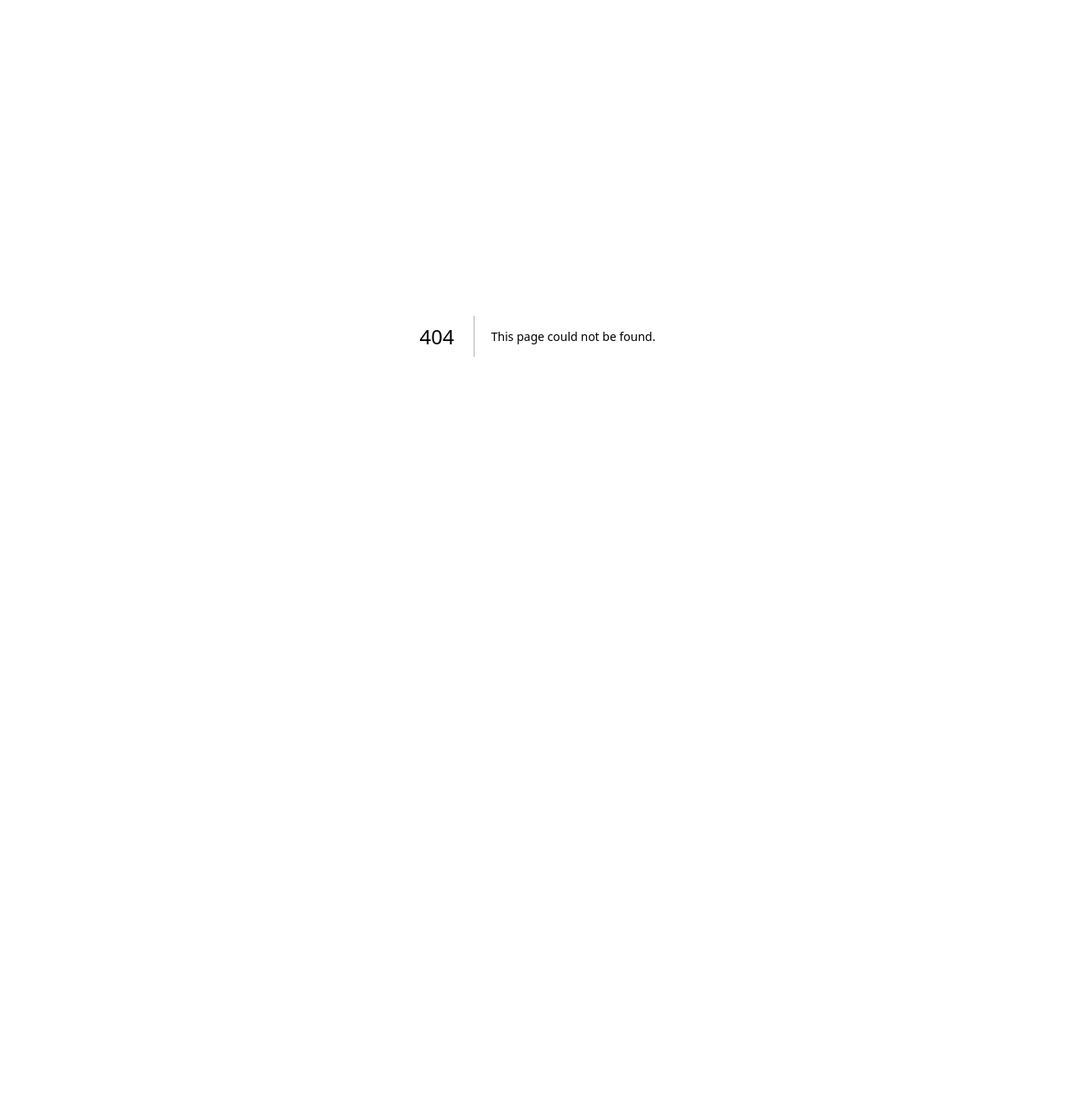
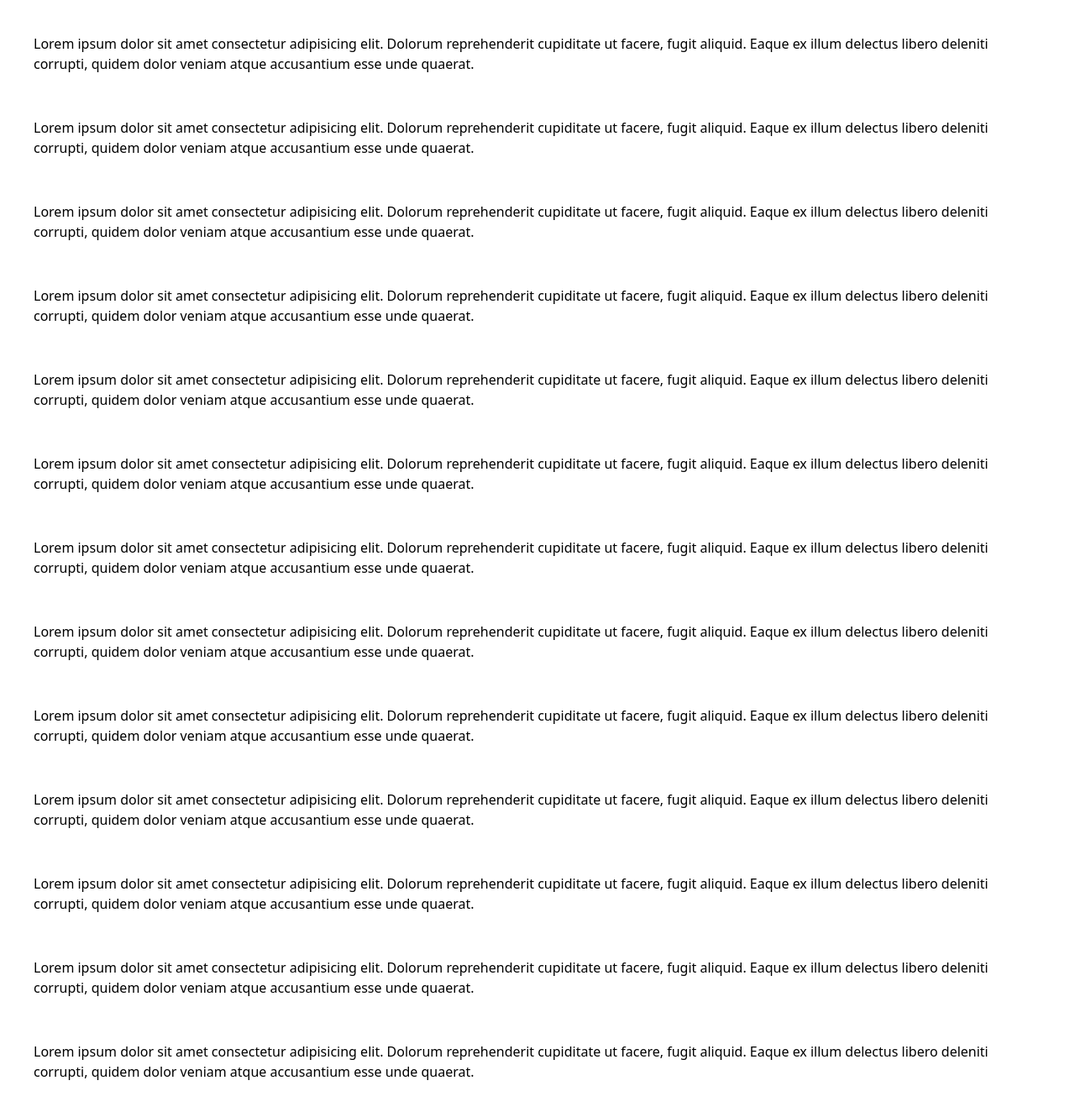
Before and after one commit to lesleh/lesleh-playground, a Next.js app: page /playgrounds/motion in a window 1280 px wide. Before the commit this address had no page. Shown: the top 1324 px of the page at 84% size. Before the commit the page ends 800 px from the top, so only its background shows below. Built offline with nearby package versions, Linux system fonts and the light colour scheme; a web font is replaced by a local one.

Commit message:
Add motion page

```diff
--- a/package.json
+++ b/package.json
@@ -21,7 +21,7 @@
     "clsx": "^2.1.1",
     "eslint": "9.16.0",
     "eslint-config-next": "15.0.4",
-    "motion": "^11.13.1",
+    "motion": "12.0.0-alpha.2",
     "next": "15.0.4",
     "postcss": "^8.4.49",
     "react": "19.0.0",
--- /dev/null
+++ b/src/app/playgrounds/motion/page.tsx
@@ -0,0 +1,108 @@
+"use client";
+
+import { motion } from "motion/react";
+import { ComponentProps } from "react";
+
+function Para(props: ComponentProps<typeof motion.p>) {
+  return (
+    <motion.p
+      style={{ height: 100 }}
+      initial={{
+        opacity: 0,
+        transform: "translateX(-10%)",
+      }}
+      whileInView={{
+        opacity: 1,
+        transform: "translateX(0%)",
+        transition: { duration: 0.5 },
+      }}
+      viewport={{ once: true }}
+      {...props}
+    />
+  );
+}
+
+export default function MotionPage() {
+  return (
+    <div className="p-10">
+      <Para>
+        Lorem ipsum dolor sit amet consectetur adipisicing elit. Dolorum
+        reprehenderit cupiditate ut facere, fugit aliquid. Eaque ex illum
+        delectus libero deleniti corrupti, quidem dolor veniam atque accusantium
+        esse unde quaerat.
+      </Para>
+      <Para>
+        Lorem ipsum dolor sit amet consectetur adipisicing elit. Dolorum
+        reprehenderit cupiditate ut facere, fugit aliquid. Eaque ex illum
+        delectus libero deleniti corrupti, quidem dolor veniam atque accusantium
+        esse unde quaerat.
+      </Para>
+      <Para>
+        Lorem ipsum dolor sit amet consectetur adipisicing elit. Dolorum
+        reprehenderit cupiditate ut facere, fugit aliquid. Eaque ex illum
+        delectus libero deleniti corrupti, quidem dolor veniam atque accusantium
+        esse unde quaerat.
+      </Para>
+      <Para>
+        Lorem ipsum dolor sit amet consectetur adipisicing elit. Dolorum
+        reprehenderit cupiditate ut facere, fugit aliquid. Eaque ex illum
+        delectus libero deleniti corrupti, quidem dolor veniam atque accusantium
+        esse unde quaerat.
+      </Para>
+      <Para>
+        Lorem ipsum dolor sit amet consectetur adipisicing elit. Dolorum
+        reprehenderit cupiditate ut facere, fugit aliquid. Eaque ex illum
+        delectus libero deleniti corrupti, quidem dolor veniam atque accusantium
+        esse unde quaerat.
+      </Para>
+      <Para>
+        Lorem ipsum dolor sit amet consectetur adipisicing elit. Dolorum
+        reprehenderit cupiditate ut facere, fugit aliquid. Eaque ex illum
+        delectus libero deleniti corrupti, quidem dolor veniam atque accusantium
+        esse unde quaerat.
+      </Para>
+      <Para>
+        Lorem ipsum dolor sit amet consectetur adipisicing elit. Dolorum
+        reprehenderit cupiditate ut facere, fugit aliquid. Eaque ex illum
+        delectus libero deleniti corrupti, quidem dolor veniam atque accusantium
+        esse unde quaerat.
+      </Para>
+      <Para>
+        Lorem ipsum dolor sit amet consectetur adipisicing elit. Dolorum
+        reprehenderit cupiditate ut facere, fugit aliquid. Eaque ex illum
+        delectus libero deleniti corrupti, quidem dolor veniam atque accusantium
+        esse unde quaerat.
+      </Para>
+      <Para>
+        Lorem ipsum dolor sit amet consectetur adipisicing elit. Dolorum
+        reprehenderit cupiditate ut facere, fugit aliquid. Eaque ex illum
+        delectus libero deleniti corrupti, quidem dolor veniam atque accusantium
+        esse unde quaerat.
+      </Para>
+      <Para>
+        Lorem ipsum dolor sit amet consectetur adipisicing elit. Dolorum
+        reprehenderit cupiditate ut facere, fugit aliquid. Eaque ex illum
+        delectus libero deleniti corrupti, quidem dolor veniam atque accusantium
+        esse unde quaerat.
+      </Para>
+      <Para>
+        Lorem ipsum dolor sit amet consectetur adipisicing elit. Dolorum
+        reprehenderit cupiditate ut facere, fugit aliquid. Eaque ex illum
+        delectus libero deleniti corrupti, quidem dolor veniam atque accusantium
+        esse unde quaerat.
+      </Para>
+      <Para>
+        Lorem ipsum dolor sit amet consectetur adipisicing elit. Dolorum
+        reprehenderit cupiditate ut facere, fugit aliquid. Eaque ex illum
+        delectus libero deleniti corrupti, quidem dolor veniam atque accusantium
+        esse unde quaerat.
+      </Para>
+      <Para>
+        Lorem ipsum dolor sit amet consectetur adipisicing elit. Dolorum
+        reprehenderit cupiditate ut facere, fugit aliquid. Eaque ex illum
+        delectus libero deleniti corrupti, quidem dolor veniam atque accusantium
+        esse unde quaerat.
+      </Para>
+    </div>
+  );
+}
```
Also changed, not shown: 1 other file (tests, documents, lock files or other folders).
